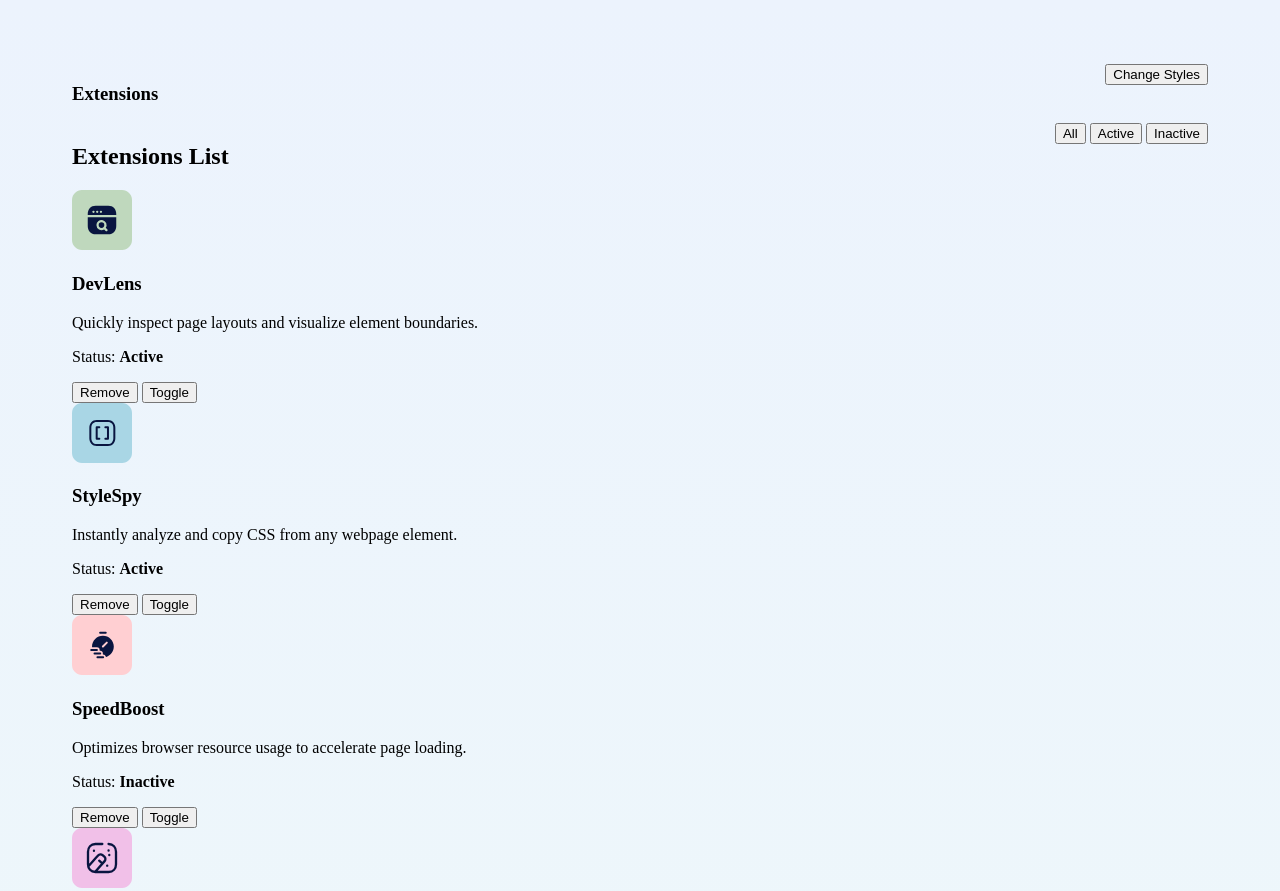
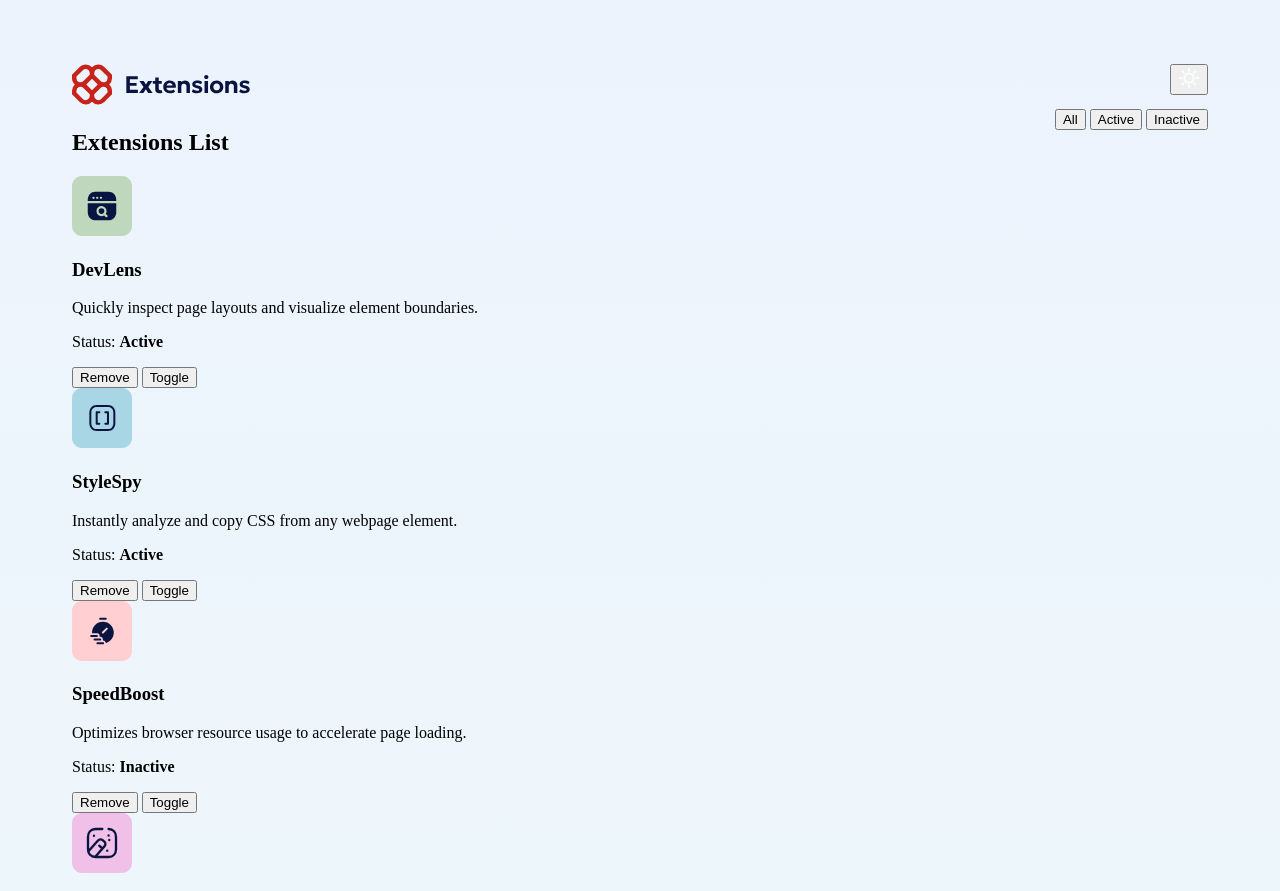
Before and after one commit to winterbarry/browser-extensions, a website built with webpack: page src/template.html in a window 1280 px wide. Shown: the top 891 px of the page. Built offline with nearby package versions, Linux system fonts and the light colour scheme.

Commit message:
added function to load and toggle approprate images based on theme

```diff
--- a/src/render.js
+++ b/src/render.js
@@ -1,12 +1,25 @@
 import { getDataset, setDataset, getCurrentFilter, filterExtensions } from "./filter";
+import logoDark from './assets/images/logo-dark.svg';
+import logoLight from './assets/images/logo-light.svg';
+import iconSun from './assets/images/icon-sun.svg';
+import iconMoon from './assets/images/icon-moon.svg';
 
 // return images from ./assets/images
 const images = require.context("./assets/images", false, /\.(png|svg|jpg|jpeg|gif)$/);
 
 export function initializeRender() {
+  // load theme based on user preference
   const prefersDark = window.matchMedia("(prefers-color-scheme: dark)").matches;
-  document.body.classList.toggle("dark-mode", prefersDark);
-  document.body.classList.toggle("light-mode", !prefersDark);
+
+  if (prefersDark) {
+    document.body.classList.add("dark-mode");
+    document.body.classList.remove("light-mode");
+  } else {
+    document.body.classList.add("light-mode");
+    document.body.classList.remove("dark-mode");
+  }
+
+  updateThemeImages(prefersDark ? "dark" : "light");
 
   const container = document.querySelector(".extensions-list");
   container.innerHTML = "";
@@ -37,16 +50,18 @@ export function initializeRender() {
 }
 
 export function toggleTheme() {
-  // switch to light-mode
-  if (document.body.classList.contains("dark-mode")) {
+  const isDark = document.body.classList.contains("dark-mode");
+
+  if (isDark) {
     document.body.classList.remove("dark-mode");
     document.body.classList.add("light-mode");
-  }
-  // else, switch to dark-mode
-  else {
+    updateThemeImages("light");
+  } else {
     document.body.classList.remove("light-mode");
     document.body.classList.add("dark-mode");
+    updateThemeImages("dark");
   }
+
 }
 
 export function filteredRender(filteredList) {
@@ -91,3 +106,17 @@ export function deleteExtension(extensionName) {
   filterExtensions(current);
   console.log('button sucessfully removed')
 }
+
+function updateThemeImages(theme) {
+
+  const extensionLogoImg = document.querySelector('.extension-icon .logo');
+  const themeButtonImg = document.querySelector('.style-button .theme-button');
+
+  if (extensionLogoImg) {
+    extensionLogoImg.src = theme === 'dark' ? logoDark : logoLight;
+  }
+  if (themeButtonImg) {
+    themeButtonImg.src = theme === 'dark' ? iconMoon : iconSun;
+  }
+
+}
--- a/src/template.html
+++ b/src/template.html
@@ -9,11 +9,13 @@
     <div class="main-container">
 
         <div class="extension-bar">
-            <div class="placeholder">
-                <h3>Extensions</h3>
+            <div class="extension-icon">
+                <img src="assets/images/logo-dark.svg" alt="extension-logo" class="logo">
             </div>
             <div class="page-styles">
-                <button class="style-button">Change Styles</button>
+                <button class="style-button">
+                    <img src="assets/images/icon-sun.svg" alt="page-themes" class="theme-button">
+                </button>
             </div>
         </div>
 
```
Also changed, not shown: src/assets/images/logo-dark.svg (added), src/assets/images/logo-light.svg (renamed from src/assets/images/logo.svg), src/style.css (line endings or trailing spaces).
